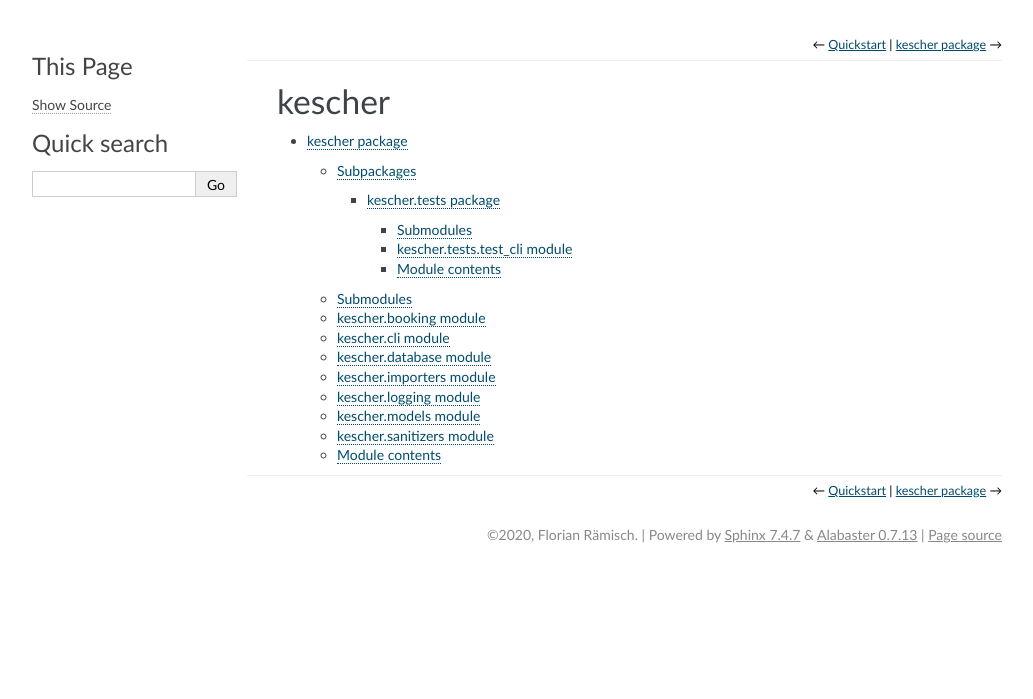
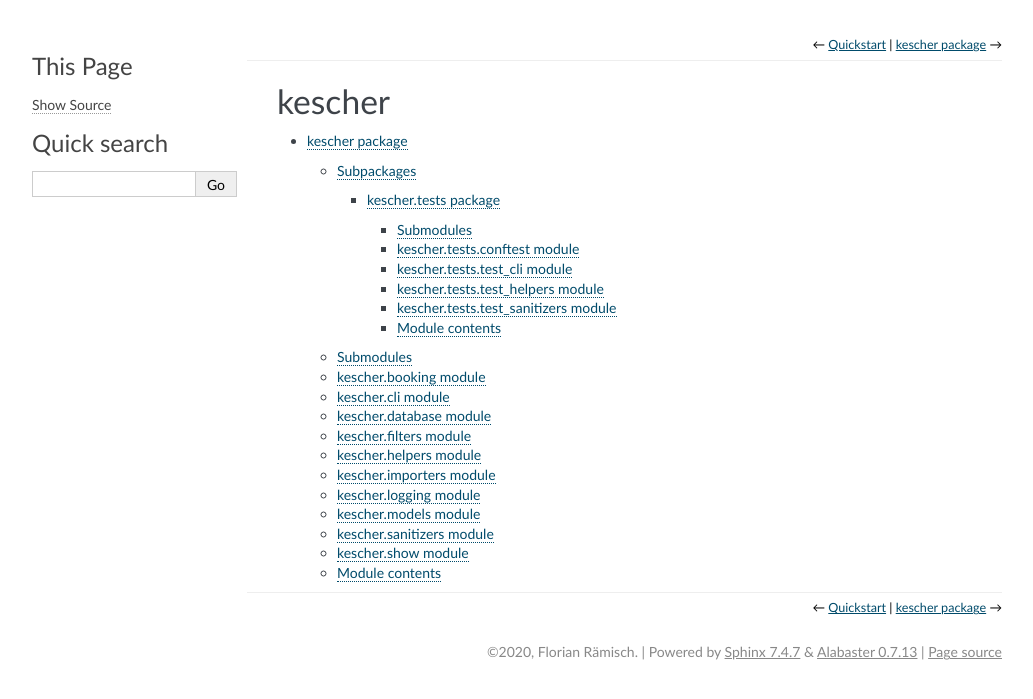
Before and after one commit to westnetz/kescher, a Sphinx documentation site: the page built from docs/source/modules.rst, in a window 1280 px wide. Shown: the top 699 px of the page, without its empty margins (128-1161 px from the left). Built offline with Sphinx 7.4.7, drawn with Linux system fonts in a browser that asks for light colours.

Commit message:
update docs s.t. readthedocs also shows api doc (hopefully)

```diff
--- a/docs/index.rst
+++ b/docs/index.rst
@@ -28,7 +28,7 @@ Getting started
    design
    installation
    quickstart
-   modules
+   source/modules
 
 * :ref:`genindex`
 * :ref:`modindex`
--- a/docs/kescher.rst
+++ b/docs/source/kescher.rst
@@ -35,6 +35,22 @@ kescher.database module
    :undoc-members:
    :show-inheritance:
 
+kescher.filters module
+----------------------
+
+.. automodule:: kescher.filters
+   :members:
+   :undoc-members:
+   :show-inheritance:
+
+kescher.helpers module
+----------------------
+
+.. automodule:: kescher.helpers
+   :members:
+   :undoc-members:
+   :show-inheritance:
+
 kescher.importers module
 ------------------------
 
@@ -67,6 +83,14 @@ kescher.sanitizers module
    :undoc-members:
    :show-inheritance:
 
+kescher.show module
+-------------------
+
+.. automodule:: kescher.show
+   :members:
+   :undoc-members:
+   :show-inheritance:
+
 
 Module contents
 ---------------
```
Also changed, not shown: docs/kescher.tests.rst (deleted, +0 -22 lines), docs/source/kescher.tests.rst (added, +46 -0 lines), docs/source/modules.rst (renamed from docs/modules.rst), 1 other file.
